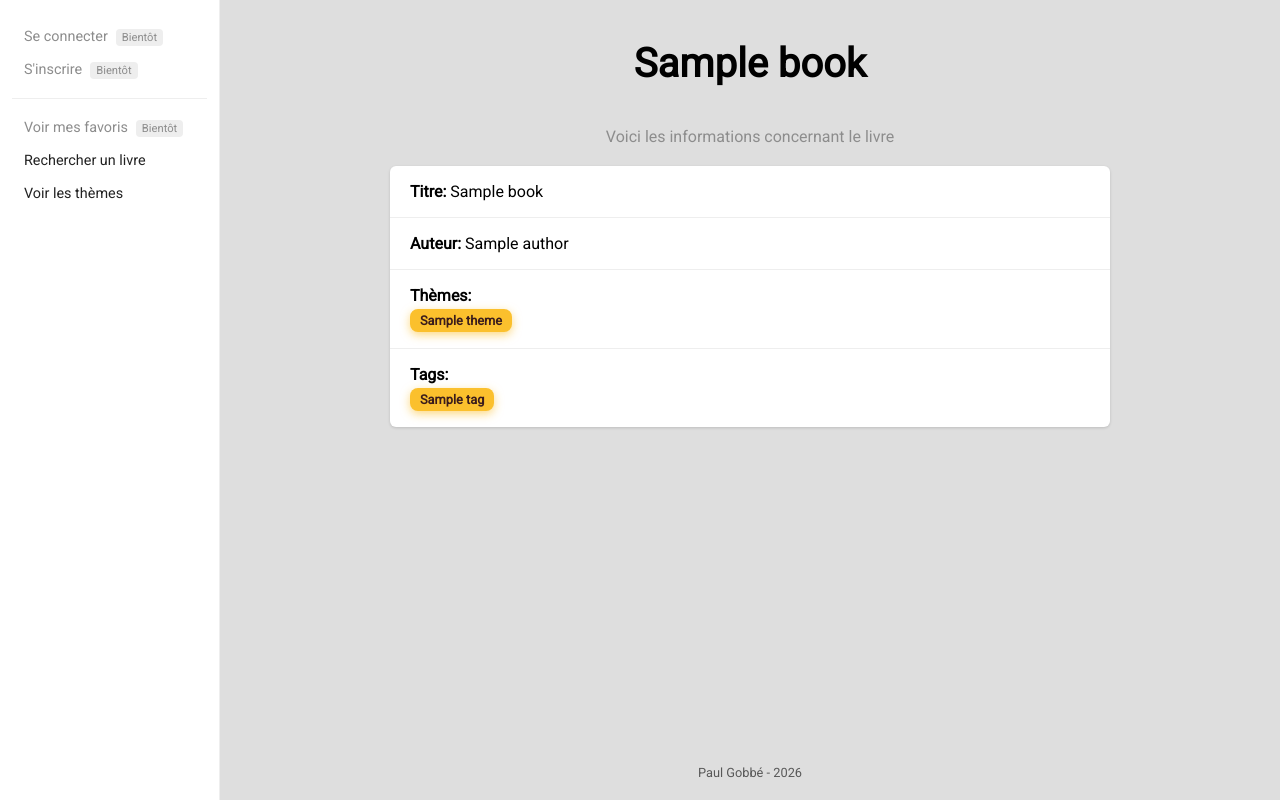
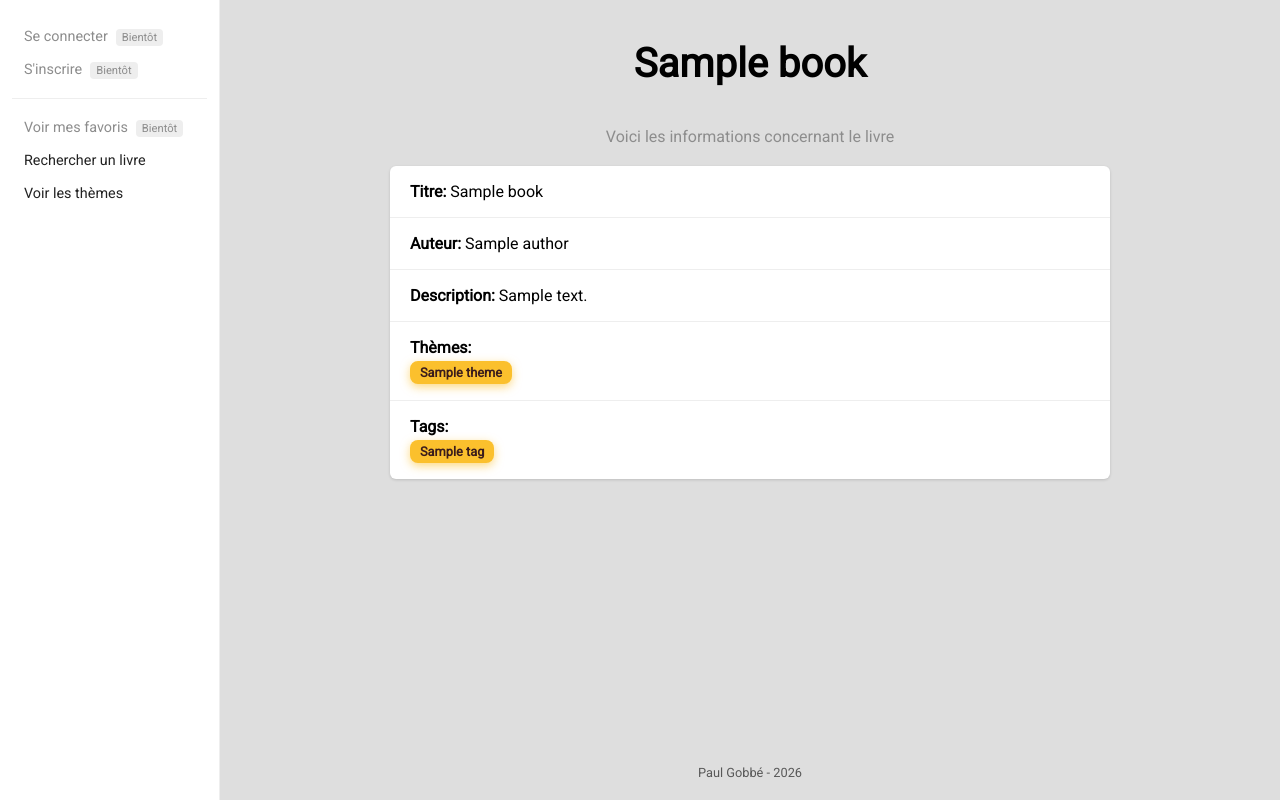
Before and after one commit to paulgob/biblits, a Django app: page /book/1/ in a window 1280 px wide. Run offline with Django 5.2, Linux system fonts and the light colour scheme; tables that the repository leaves empty hold one stand-in row (values such as "Sample post"); parts of the project's set-up code (start-up, migrations or seed data) failed here and were passed over.

Commit message:
Fix: Add description in book_details view

```diff
--- a/books_finder/templates/books_finder/book_detail.html
+++ b/books_finder/templates/books_finder/book_detail.html
@@ -6,6 +6,7 @@
     <ul class="book-details">
         <li><strong>Titre:</strong> {{ book.title }}</li>
         <li><strong>Auteur:</strong> {{ book.author }}</li>
+        <li><strong>Description:</strong> {{ book.description }}</li>
         <li>
             <strong>Thèmes:</strong>
             <div class="book-tags">
```
